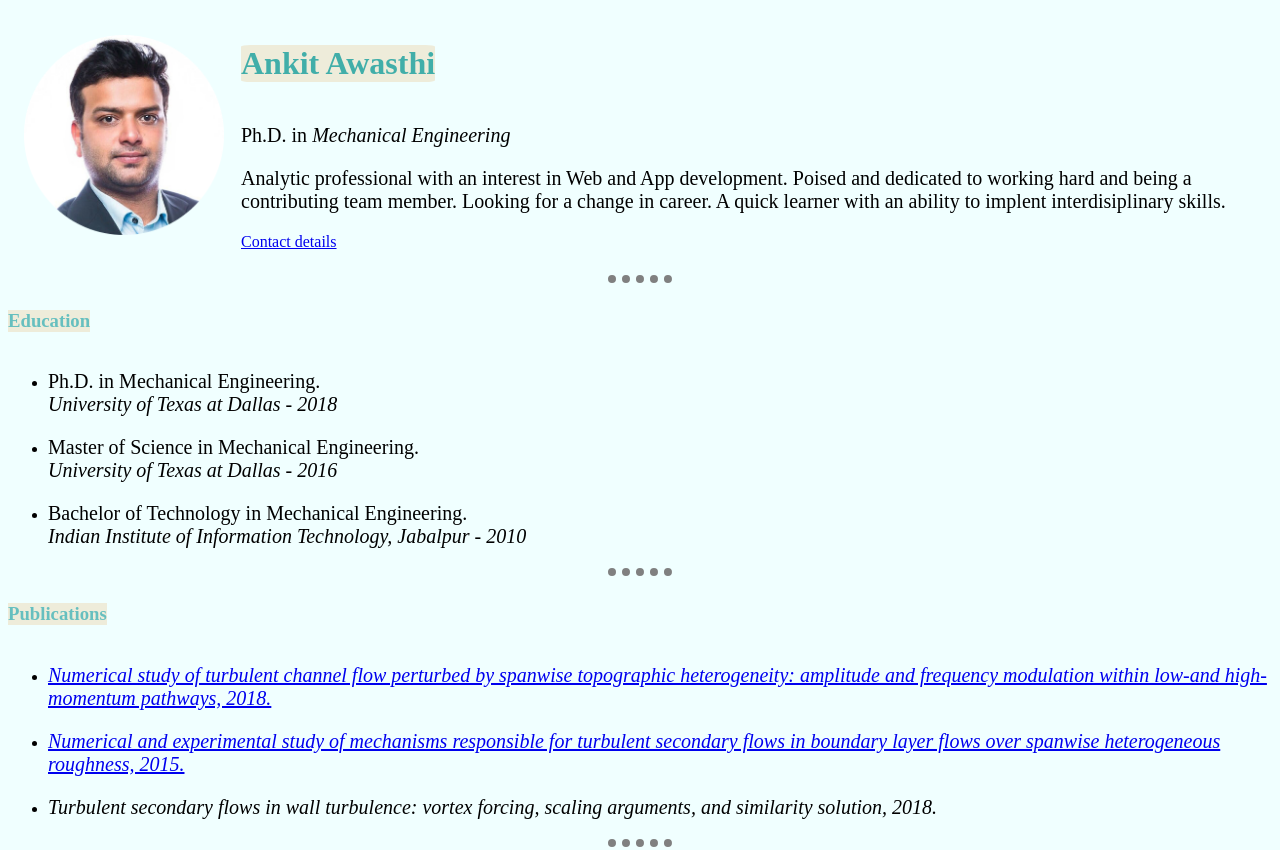
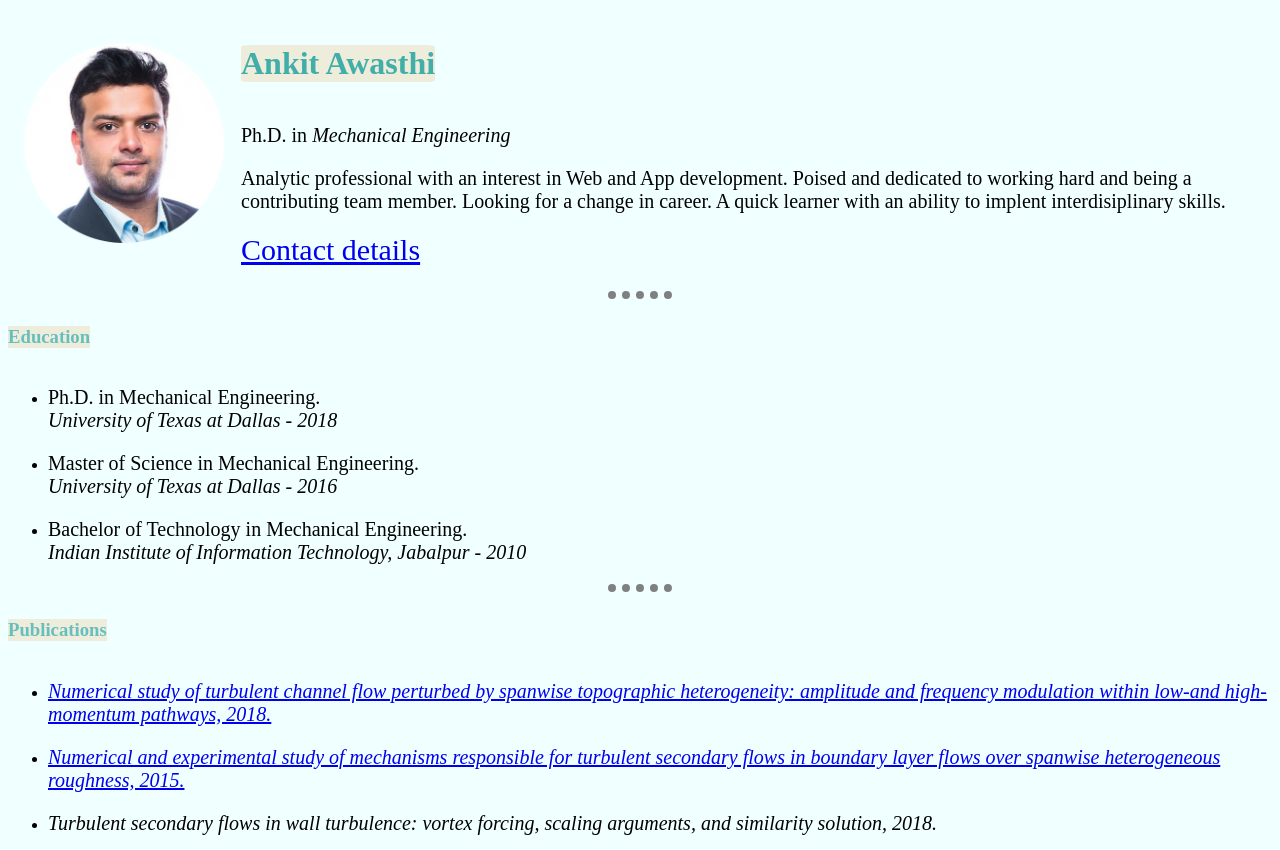
Before and after one commit to ankawas/cv, a plain HTML site: page index.html in a window 1280 px wide. Shown: the top 850 px of the page. Drawn offline with Linux system fonts and the light colour scheme.

Commit message:
Add files via upload

```diff
--- a/css/styles.css
+++ b/css/styles.css
@@ -33,6 +33,11 @@ p {
   font-size: 20px;
 }
 
+.contacts {
+  font-size: 30px;
+}
+
+
 
 /***************************** ID Selector ************************************
 #mainHeading {
```
